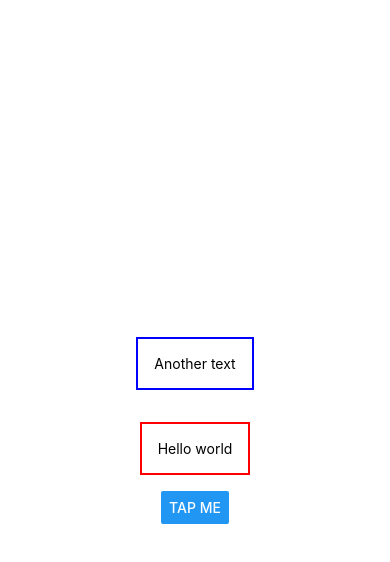
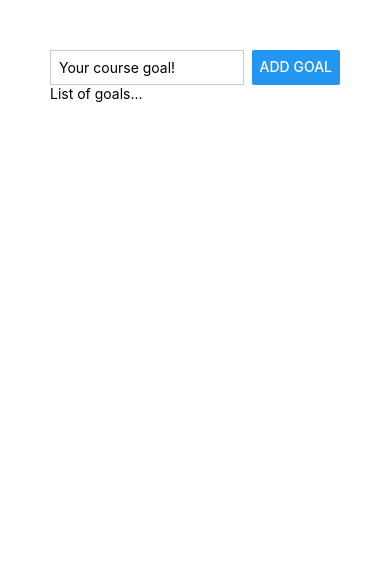
Before and after one commit to jennikate/react-native-training, a React Native app: screen / in a window 390 px wide. Shown: the top 562 px of the page. Built offline with nearby package versions, Linux system fonts and the light colour scheme.

Commit message:
Add basic flexbox styling

```diff
--- a/App.js
+++ b/App.js
@@ -1,36 +1,36 @@
-import { Button, StyleSheet, Text, View } from 'react-native';
+import { Button, StyleSheet, Text, TextInput, View } from 'react-native';
 
-/*
- * Style props are supported on View and Text : they can be inline or stylesheet objects (sso's are the better option for same reason as we do with CSS stylesheet)
- * margin takes a number that's converted to the device pixel sizing
- * border does not have a shorthand like in css, you need to specify each item
- * borderColour takes a string, which can be a hex value or a word like 'red'
- */
+// Flexbox is enabled by default on views, default setting is flexDirection: column
+// you can set things like width as a % by wrapping in quotes so it is a sting
 
 export default function App() {
   console.log('logs');
   return (
-    <View style={styles.container}>
+    <View style={styles.appContainer}>
+      <View style={styles.inputContainer}>
+        <TextInput  style={styles.textInput} placeholder='Your course goal!' />
+        <Button title="Add Goal" />
+      </View>
       <View>
-        <Text style={styles.dummyText}>Another text</Text>
+        <Text>List of goals...</Text>
       </View>
-      <Text style={{margin: 16, borderWidth: 2, borderColor: 'red', padding: 16}}>Hello world</Text>
-      <Button title="Tap me" />
     </View>
   );
 }
 
 const styles = StyleSheet.create({
-  container: {
-    flex: 1,
-    backgroundColor: '#fff',
-    alignItems: 'center',
-    justifyContent: 'center',
+  appContainer: {
+    padding: 50
   },
-  dummyText: {
-    margin: 16,
-    borderWidth: 2,
-    borderColor: 'blue',
-    padding: 16
+  inputContainer: {
+    flexDirection: 'row',
+    justifyContent: 'space-between'
+  },
+  textInput: {
+    borderWidth: 1,
+    borderColor: '#cccccc',
+    width: '80%',
+    marginRight: 8,
+    padding: 8
   }
 });
```
